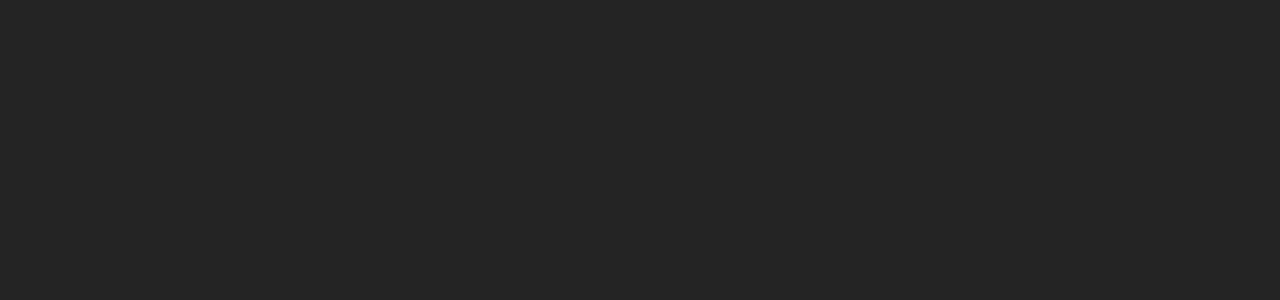
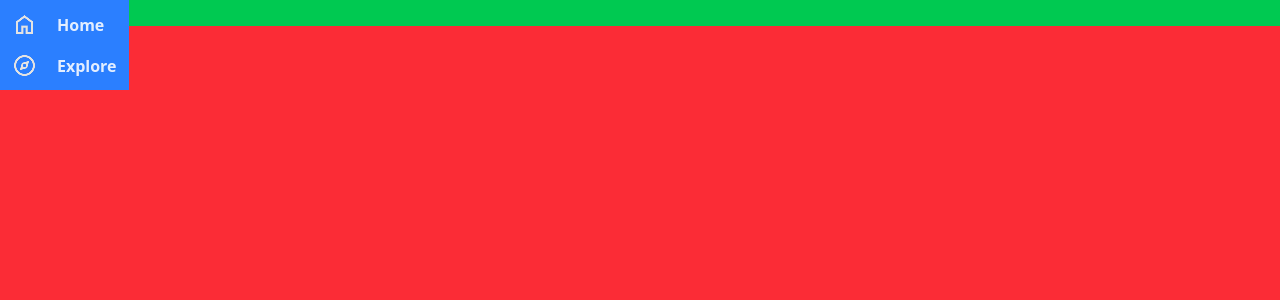
Before and after one commit to manveethjain8/Traveller, a React (Vite) app in the folder frontend/: page /profile in a window 1280 px wide. Before the commit this address had no page. Shown: the top 300 px of the page. Built offline with nearby package versions, Linux system fonts and the light colour scheme.

Commit message:
Designed Top bar and Side bar Compontents

```diff
--- a/frontend/src/App.tsx
+++ b/frontend/src/App.tsx
@@ -1,12 +1,14 @@
 import { Routes, Route} from "react-router-dom"
 
 import Authenticate from "./components/authenticate/Authenticate"
+import Profile from "./components/profile/Profile"
 
 function App() {
 	return (
 		<main>
 			<Routes>
 				<Route path="/" element={<Authenticate/>}/>
+				<Route path="/profile" element={<Profile/>}/>
 			</Routes>
 		</main>
 	)
--- /dev/null
+++ b/frontend/src/components/profile/Profile.tsx
@@ -0,0 +1,13 @@
+import TopBar from "../topbar/TopBar"
+import Sidebar from "../sidebar/Sidebar"
+
+const Profile = () => {
+    return (
+        <div className="bg-red-500 w-screen h-screen">
+            <TopBar/>
+            <Sidebar/>
+        </div>
+    )
+}
+
+export default Profile
--- /dev/null
+++ b/frontend/src/components/sidebar/Sidebar.tsx
@@ -0,0 +1,41 @@
+import homeIcon from '../../assets/icons/home_25dp_E3E3E3_FILL0_wght400_GRAD0_opsz24.png'
+import exploreIcon from '../../assets/icons/explore_25dp_E3E3E3_FILL0_wght400_GRAD0_opsz24.png'
+
+const Sidebar = () => {
+    return (
+        <div className="fixed bg-blue-500
+                        2xl:top-[4rem] 2xl:w-[15rem] 2xl:h-full
+                        3xl:top-[5rem] 3xl:w-[17rem] 2xl:h-full">
+            <div className="flex flex-col gap-y-2 w-full h-full box-border p-2 items-center overflow-y-auto
+                            2xl:p-4
+                            3xl:px-5">
+                <button
+                    className="w-full flex justify-start items-center gap-x-5 p-1 rounded-2xl hover:bg-red-500 active:bg-red-700 transition-all duration-400 ease-in-out cursor-pointer
+                    2xl:px-5 2xl:py-2
+                    3xl:px-6 3xl:py-3 3xl:text-[1.2rem]"
+                >
+                    <img
+                        className='align-center 3xl:w-[1.7rem] 3xl:h-[1.7rem]'
+                        src={homeIcon}
+                        alt="Home Icon"
+                    />
+                    <p className='font-semibold'>Home</p>
+                </button>
+                <button
+                    className="w-full flex justify-start items-center gap-x-5 p-1 rounded-2xl hover:bg-red-500 active:bg-red-700 transition-all duration-400 ease-in-out cursor-pointer
+                    2xl:px-5 2xl:py-2
+                    3xl:px-6 3xl:py-3 3xl:text-[1.2rem]"
+                >
+                    <img
+                        className='align-center 3xl:w-[1.7rem] 3xl:h-[1.7rem]'
+                        src={exploreIcon}
+                        alt="Explore Icon"
+                    />
+                    <p className='font-semibold'>Explore</p>
+                </button>
+            </div>
+        </div>
+    )
+}
+
+export default Sidebar
--- /dev/null
+++ b/frontend/src/components/topbar/TopBar.tsx
@@ -0,0 +1,13 @@
+
+
+const TopBar = () => {
+    return (
+        <div className="fixed bg-green-500 fixed w-screen top-0 left-0 box-border
+                        2xl:h-[4rem] 2xl:px-15 2xl:py-1
+                        3xl:h-[5rem]">
+            <button className="font-[Oddly-Calm] 2xl:text-[3rem] 3xl:text-[3.5rem]">Traveller</button>
+        </div>
+    )
+}
+
+export default TopBar
```
Also changed, not shown: frontend/src/assets/icons/explore_25dp_E3E3E3_FILL0_wght400_GRAD0_opsz24.png (added), frontend/src/assets/icons/home_25dp_E3E3E3_FILL0_wght400_GRAD0_opsz24.png (added).
